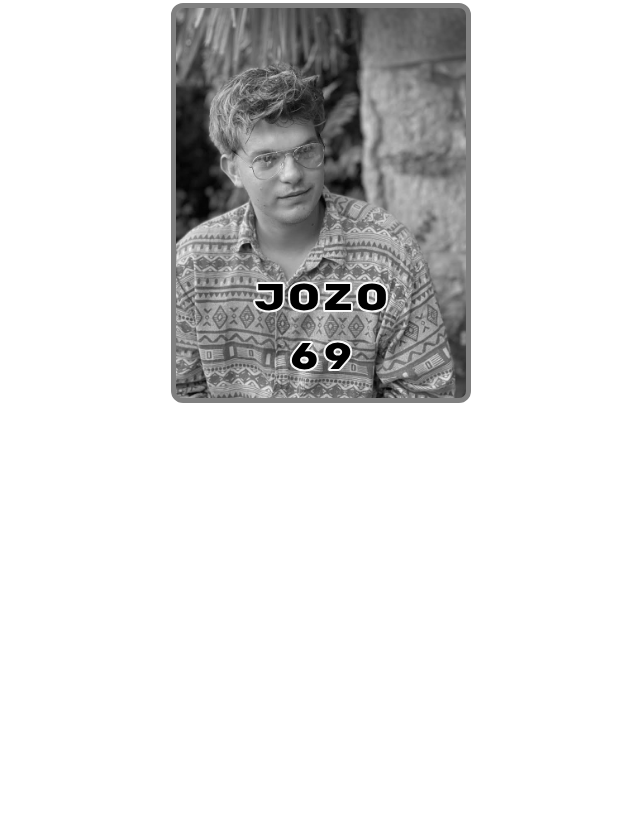
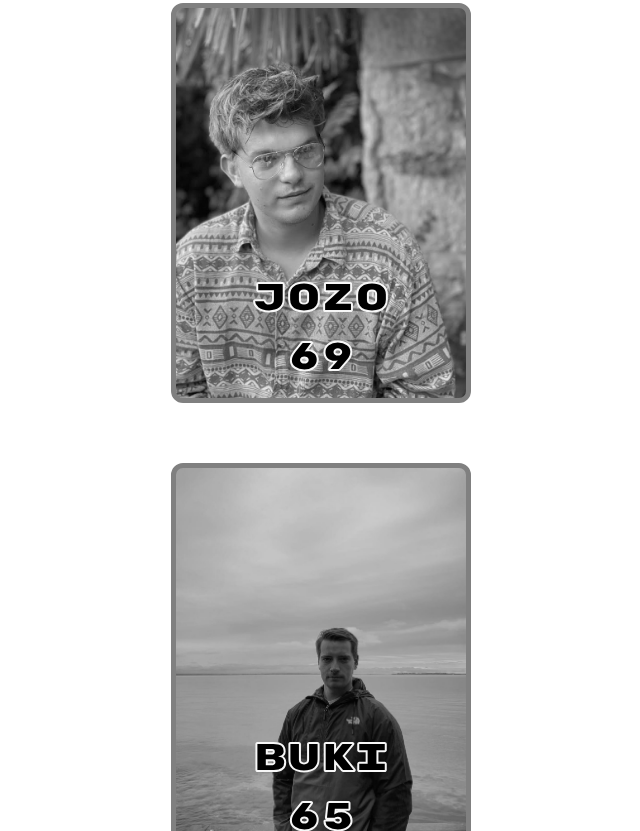
Before and after one commit to domagojrac/nogomet_savica, a plain HTML site: page index.html in a window 1280 px wide. Shown: the part 11169-12000 px from the top of the page, without its empty margins (319-959 px from the left). Before the commit the page ends 11610 px from the top, so only its background shows below. Drawn offline with Linux system fonts and the light colour scheme.

Commit message:
dodao Bukija

```diff
--- a/index.html
+++ b/index.html
@@ -167,6 +167,12 @@
                     <p class="playerRating">69</p>
                 </div>
             </button>
+            <button class="player" id="Buki_button" data-name="Buki" data-rating="65">
+                <div class="playerInfo">
+                    <p class="playerName">Buki</p>
+                    <p class="playerRating">65</p>
+                </div>
+            </button>
             <button id="generateButton">Generate (0)</button>
         </div>
         <script src="script.js" async defer></script>
--- a/styles/style.css
+++ b/styles/style.css
@@ -142,6 +142,9 @@ body::before {
     background-image: url("../Photos/Jozo.jpeg");
 }
 
+#Buki_button {
+    background-image: url("../Photos/Buki.jpeg");
+}
 .playerInfo {
     font-size: 40px;
     padding-top: 250px;
```
Also changed, not shown: Photos/Buki.jpeg (added).
